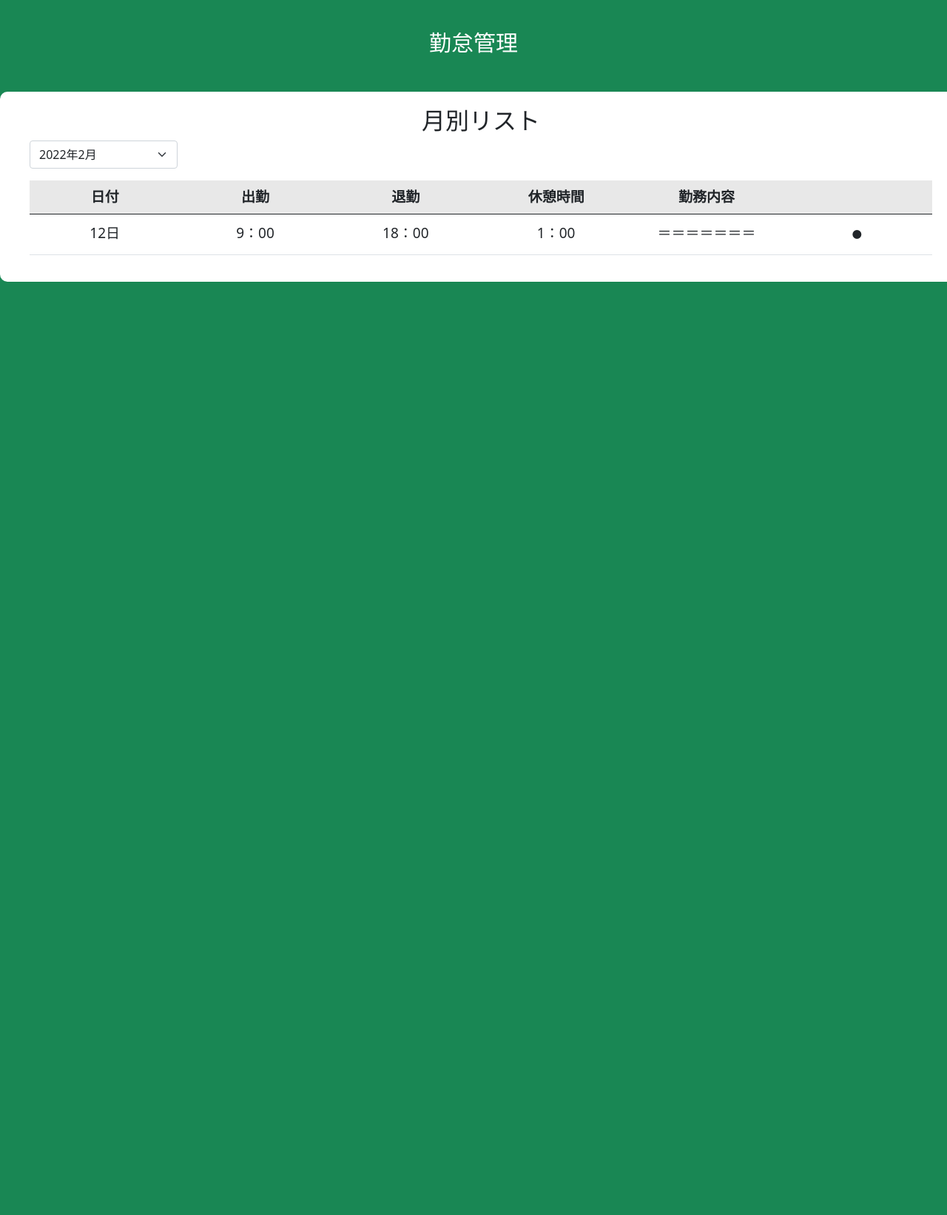
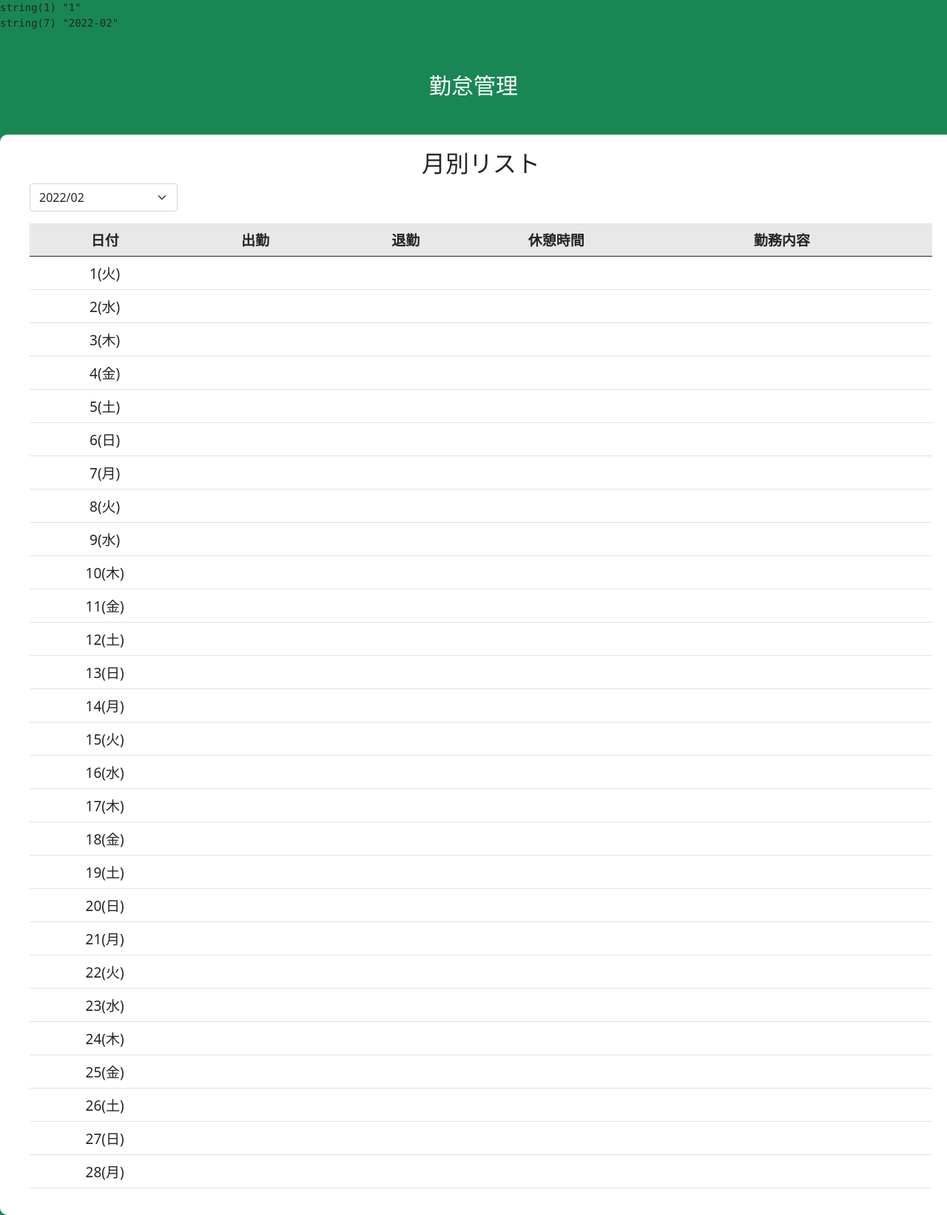
Before and after one commit to fukudadairin/work, a PHP site: page /r40208/admin/user_result.php?login_id=1 in a window 1280 px wide. Shown: the whole page at 74% size. Before the commit the page ends 381 px from the top, so only its background shows below. Run offline with PHP 8.4, Linux system fonts and the light colour scheme; tables that the repository leaves empty or names only in its code hold one stand-in row (values such as "Sample post"); lists and menus that the app fills with data are empty.

Commit message:
GETでユーザーのIDの受け渡す前まで
月を変えるとGETが引き継げなくてエラーなる

```diff
--- a/admin/user_result.php
+++ b/admin/user_result.php
@@ -1,3 +1,37 @@
+<?php
+echo "<pre>";
+
+require_once(dirname(__FILE__) . "/../config/config.php");
+require_once(dirname(__FILE__) . "/../function.php");
+session_start();
+$pdo  = connect_db();
+
+$admin_loginID = $_GET["login_id"];
+
+
+if (isset($_GET["m"])) {
+    $select_month = $_GET["m"];
+} else {
+    $select_month = date('Y-m');
+}
+
+var_dump($admin_loginID);
+var_dump($select_month);
+
+
+$sql = "SELECT date,id,start_time,end_time,break_time,comment FROM work WHERE login_id =:login_id AND DATE_FORMAT(date,'%Y-%m')=:date";
+$stmt = $pdo->prepare($sql);
+$stmt->bindValue(":login_id", (int)$admin_loginID, PDO::PARAM_INT);
+$stmt->bindValue(":date", $select_month, PDO::PARAM_STR);
+$stmt->execute();
+$work_list = $stmt->fetchAll(PDO::FETCH_UNIQUE);
+// var_dump($work_list);
+
+$day_count = date("t", strtotime($select_month));
+
+echo "</pre>";
+?>
+
 <!DOCTYPE html>
 <html lang="ja">
 
@@ -14,80 +48,67 @@
     <h1 class="text-white">勤怠管理</h1>
 
     <section class="aaa">
-        <form action="./index.php" class="from">
+        <form class="from" name="m">
             <h2>月別リスト</h2>
-            <select class="form-select mb-3" aria-label="Default select example">
-                <option value="2022年1月" selected>2022年2月</option>
-                <option value="2022年1月" selected>2022年2月</option>
-                <option value="2022年1月" selected>2022年2月</option>
+            <select class="form-select mb-3" aria-label="Default select example" name="m" onchange="submit(this.from)">
+                <option value="<?= date("Y-m") ?>"><?= date("Y/m") ?></option>
+                <?php
+                for ($i = 1; $i < 7; $i++) :
+                    $old_month = "-{$i}month";
+                ?>
+                    <option value="<?= date("Y-m", strtotime($old_month)) ?>" <?php if($select_month ==date("Y-m", strtotime($old_month))) echo "selected"; ?>><?= date("Y/m", strtotime($old_month)) ?></option>
+                <?php endfor; ?>
             </select>
+
             <table class="table">
                 <thead>
                     <tr class="bg-light">
-                        <th scope="col" class="fw-bold">日付</th>
-                        <th scope="col" class="fw-bold">出勤</th>
-                        <th scope="col" class="fw-bold">退勤</th>
-                        <th scope="col" class="fw-bold">休憩時間</th>
-                        <th scope="col" class="fw-bold">勤務内容</th>
-                        <th scope="col" class="fw-bold"></th>
+                        <th scope="col" class="text-center fw-bold col-2">日付</th>
+                        <th scope="col" class="text-center fw-bold col-2">出勤</th>
+                        <th scope="col" class="text-center fw-bold col-2">退勤</th>
+                        <th scope="col" class="text-center fw-bold col-2">休憩時間</th>
+                        <th scope="col" class="text-center fw-bold col-4">勤務内容</th>
                     </tr>
                 </thead>
                 <tbody>
-                    <tr>
-                        <th scope="row">12日</th>
-                        <td>9：00</td>
-                        <td>18：00</td>
-                        <td>1：00</td>
-                        <td>＝＝＝＝＝＝＝</td>
-                        <td><button type="button" class="btn" data-bs-toggle="modal" data-bs-target="#exampleModalLong">●</button></td>
-                        <!-- モーダルの設定 -->
-                        <div class="modal fade" id="exampleModalLong" tabindex="-1" aria-labelledby="exampleModalLongTitle" aria-hidden="true">
-                            <div class="modal-dialog modal-dialog-centered">
-                                <div class="modal-content">
-                                    <div class="modal-header">
-                                        <p></p>
-                                        <h5 class="modal-title text-center fw-bold" id="exampleModalLongTitle">勤怠入力</h5>
-                                        <button type="button" class="btn-close" data-bs-dismiss="modal" aria-label="閉じる"></button>
-                                    </div>
-                                    <div class="alert alert-primary" role="alert">
-                                        2月11日（水）
-                                    </div>
-                                    <div class="modal-body">
-                                        <div class="container">
-                                            <div class="row">
-                                                <div class="col">
-                                                    <div class="input-group">
-                                                        <input type="text" class="form-control" placeholder="出勤" aria-label="出勤" aria-describedby="basic-addon1" value="">
-                                                    </div>
-                                                </div>
-                                                <div class="col">
-                                                    <div class="input-group">
-                                                        <input type="text" class="form-control" placeholder="退勤" aria-label="退勤" aria-describedby="basic-addon1" value="">
-                                                    </div>
-                                                </div>
-                                                <div class="col">
-                                                    <div class="input-group">
-                                                        <input type="text" class="form-control" placeholder="休憩時間" aria-label="休憩時間" aria-describedby="basic-addon1" value="1：00">
-                                                    </div>
-                                                </div>
-                                            </div>
-                                            <div class="my-3">
-                                                <textarea class="form-control" id="exampleFormControlTextarea1" rows="3" placeholder="業務内容" aria-label="業務内容"></textarea>
-                                            </div>
-                                        </div>
-                                    </div>
-                                    <div class="modal-footer">
-                                        <button type="button" class="btn btn-primary">修正</button>
-                                    </div>
-                                </div>
-                            </div>
-                        </div>
-                    </tr>
+                    <?php for ($i=1; $i <= $day_count; $i++) : ?>
+                        <?php
+                        $start_time = "";
+                        $end_time = "";
+                        $break_time = "";
+                        $comment = "";
+                        if (isset($work_list[date("Y-m-d", strtotime($select_month . "-" . $i))])) {
+                            $work = $work_list[date("Y-m-d", strtotime($select_month . "-" . $i))];
+                            if ($work["start_time"]) {
+                                // ??はnull合体演算子と呼ばれている。これはnullかどうかを確認することができる。
+                                $start_time = date("H:i", strtotime($work["start_time"]));
+                            }
+                            if ($work["end_time"]) {
+                                $end_time = date("H:i", strtotime($work["end_time"]));
+                            }
+                            if ($work["break_time"]) {
+                                $break_time = date("H:i", strtotime($work["break_time"]));
+                            }
+                            if ($work["comment"]) {
+                                // 日本語を含むマルチバイト文字は2文字としてカウントされますので、「10」で指定した場合「…」分を引いた「8」で丸められ、全てマルチバイト文字なので4文字分の「こんにち」が丸められていることになります。
+                                $comment = $work["comment"];
+                            }
+                        }
+                        ?>
+
+                        <tr>
+                            <th class="text-center" scope="row"><?= time_format_dw($select_month . "-" . $i) ?></th>
+                            <td class="text-center"><?= $start_time ?></td>
+                            <td class="text-center"><?= $end_time ?></td>
+                            <td class="text-center"><?= $break_time ?></td>
+                            <td class="with-max px-4"><?= $comment ?></td>
+                        </tr>
+                    <?php endfor; ?>
                 </tbody>
             </table>
+        </form>
 
 
-        </form>
     </section>
 
     <script src="https://ajax.googleapis.com/ajax/libs/jquery/3.6.0/jquery.min.js"></script>
--- a/style.css
+++ b/style.css
@@ -71,7 +71,7 @@ h1 {
     background-color: #fff;
     border-radius: 10px;
     padding: 20px 40px;
-    width: 550px;
+    width: 650px;
 }
 
 /* ———————————————————
```
Also changed, not shown: admin/user_list.php (+7 -2 lines).
